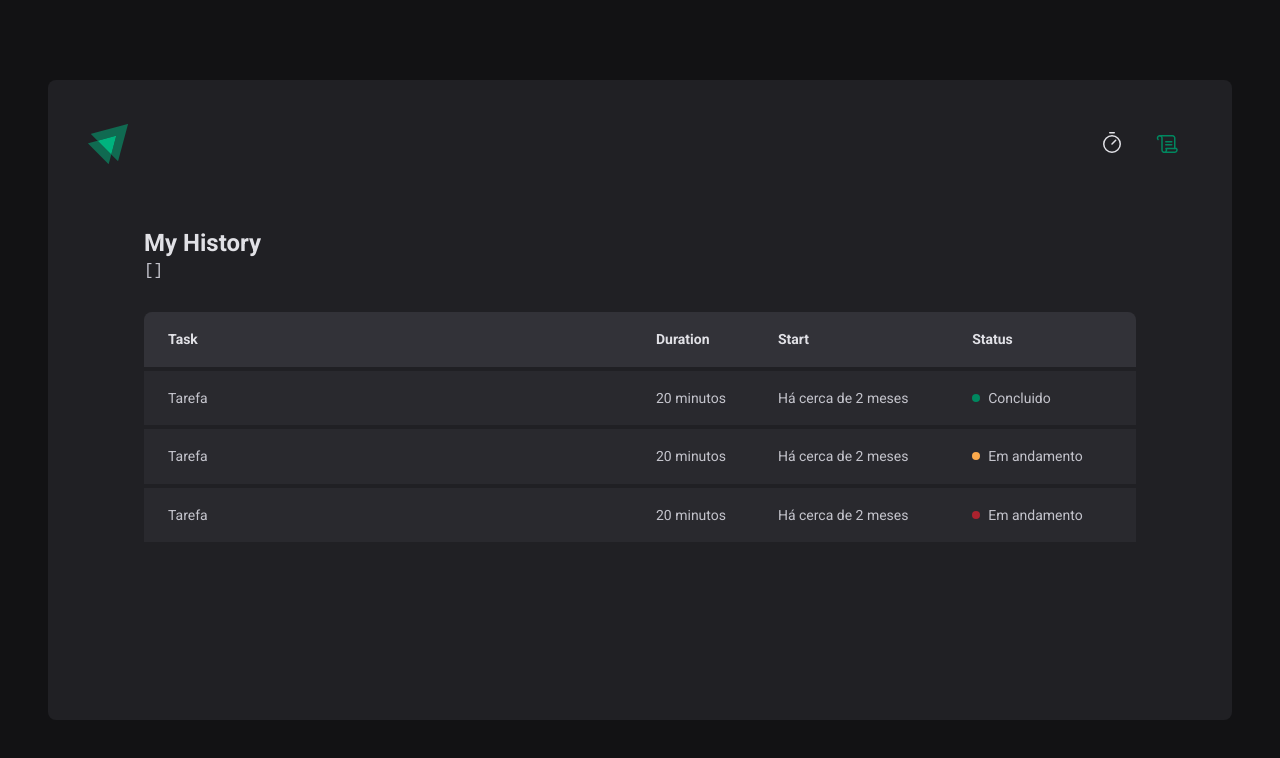
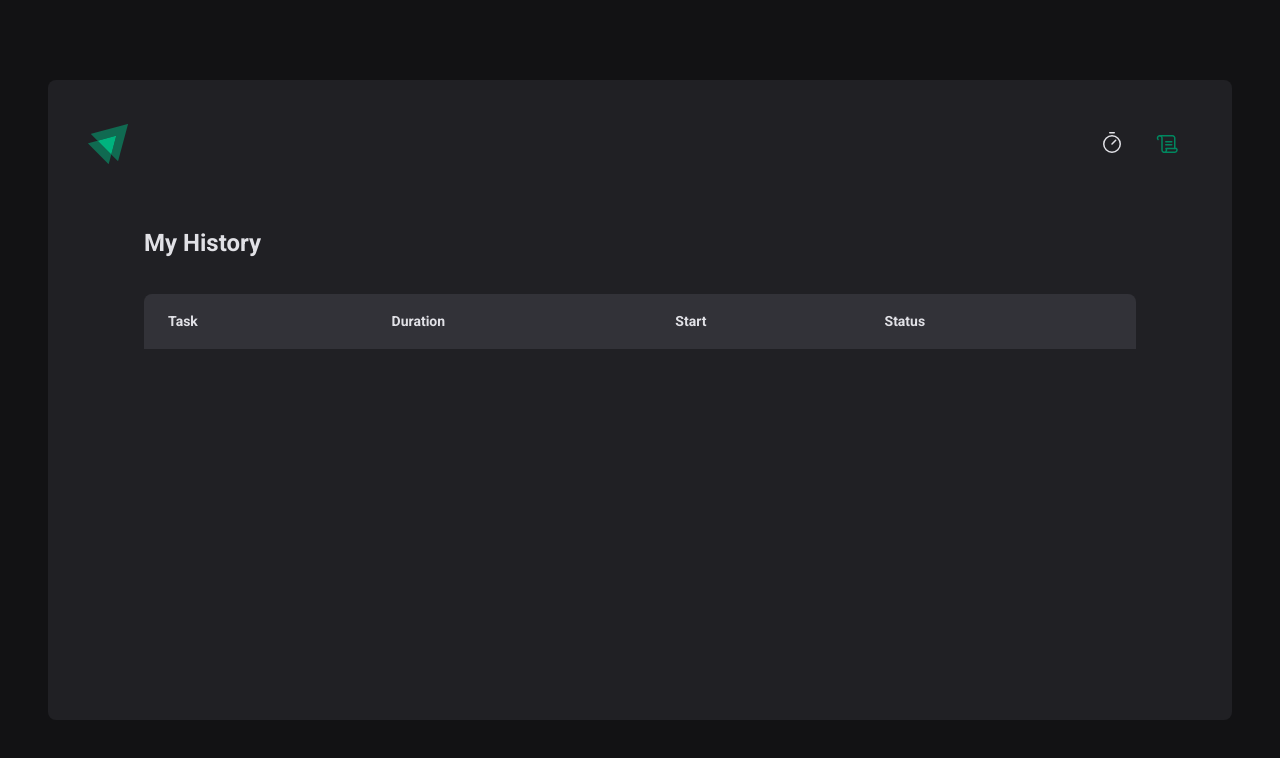
Before and after one commit to ruivergani/ignite-timer, a React (Vite) app: page /history in a window 1280 px wide. Shown: the top 758 px of the page. Built offline with nearby package versions, Linux system fonts and the light colour scheme.

Commit message:
History component done

```diff
--- a/src/pages/History/index.tsx
+++ b/src/pages/History/index.tsx
@@ -1,17 +1,12 @@
 import { useContext } from "react";
 import { HistoryContainer, HistoryList, Status } from "./styles";
-import {CyclesContext} from '../../contexts/CyclesContext';
+import { CyclesContext } from '../../contexts/CyclesContext';
 
 export function History() {
   const { cycles } = useContext(CyclesContext)
   return (
     <HistoryContainer>
       <h1>My History</h1>
-
-      <pre>
-        {JSON.stringify(cycles, null, 2)}
-      </pre>
-
       <HistoryList>
         <table>
           <thead>
@@ -23,30 +18,20 @@
             </tr>
           </thead>
           <tbody>
-            <tr>
-              <td>Tarefa</td>
-              <td>20 minutos</td>
-              <td>Há cerca de 2 meses</td>
-              <td>
-                <Status statusColor="green">Concluido</Status>
-              </td>
-            </tr>
-            <tr>
-              <td>Tarefa</td>
-              <td>20 minutos</td>
-              <td>Há cerca de 2 meses</td>
-              <td>
-                <Status statusColor="yellow">Em andamento</Status>
-              </td>
-            </tr>
-            <tr>
-              <td>Tarefa</td>
-              <td>20 minutos</td>
-              <td>Há cerca de 2 meses</td>
-              <td>
-                <Status statusColor="red">Em andamento</Status>
-              </td>
-            </tr>
+            {cycles.map((cycle) => {
+              return (
+                <tr key={cycle.id}>
+                  <td>{cycle.task}</td>
+                  <td>{cycle.minutesAmount} minutes</td>
+                  <td>{cycle.startDate.toISOString()}</td>
+                  <td>
+                    { cycle.finishedDate && <Status statusColor="green">Done</Status>}
+                    { cycle.interruptedDate && <Status statusColor="red">Interrupted</Status>}
+                    { ((!cycle.finishedDate) && (!cycle.interruptedDate)) && <Status statusColor="yellow">Ongoing</Status>}
+                  </td>
+                </tr>
+              )
+            })}
           </tbody>
         </table>
       </HistoryList>
```
